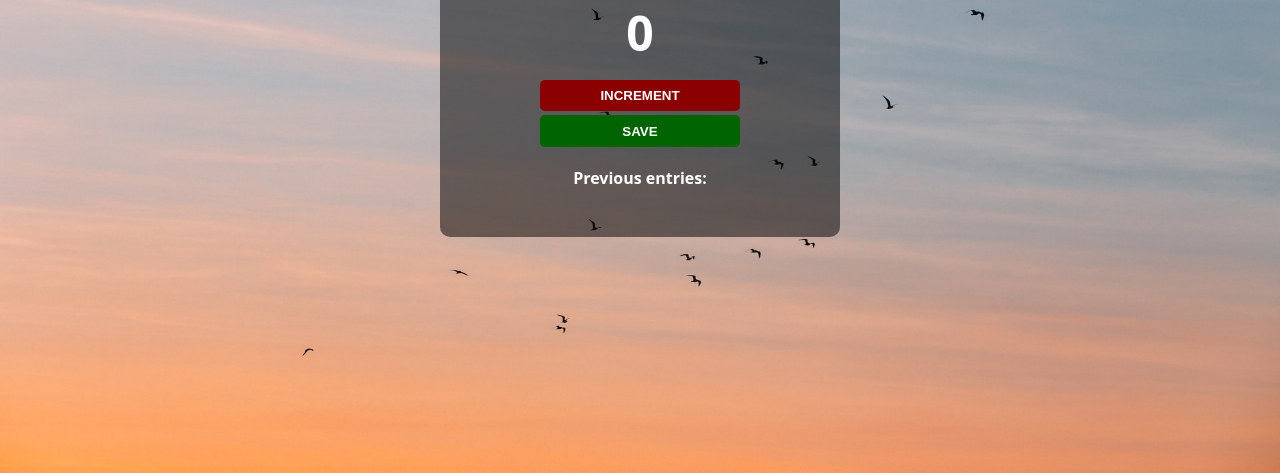
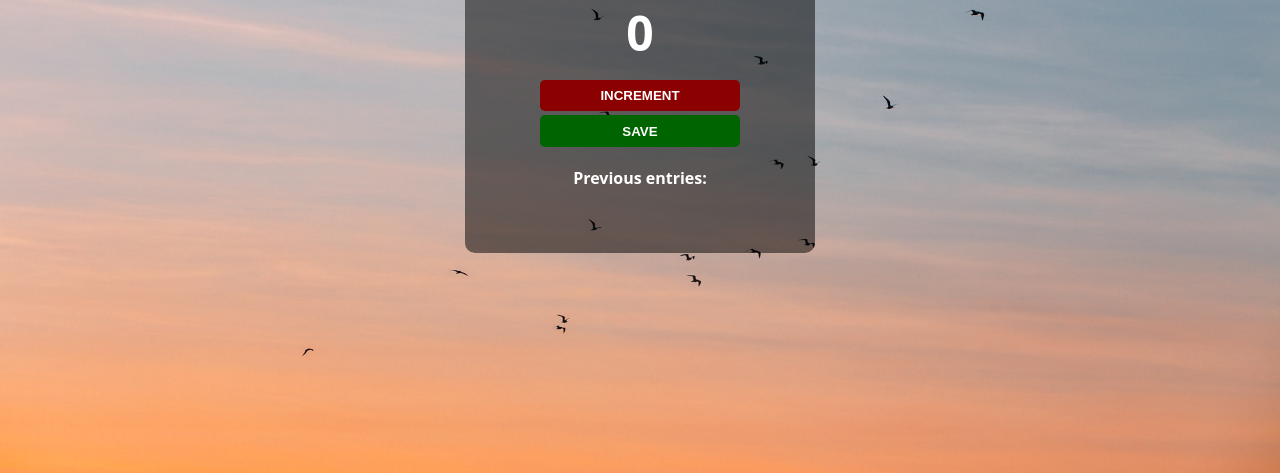
Before and after one commit to blehhh13/Bird-Counter-App, a plain HTML site: page index.html in a window 1280 px wide. Shown: the part 343-816 px from the top of the page. Drawn offline with Linux system fonts and the light colour scheme.

Commit message:
Minor changes

```diff
--- a/style.css
+++ b/style.css
@@ -3,17 +3,32 @@ body {
   background-size: cover;
   background-repeat: no-repeat;
   background-position: center;
+
   font-family: Cantarell, "Open Sans", "Helvetica Neue", sans-serif;
   font-weight: bold;
   text-align: center;
+
   min-height: 100vh;
-
   display: flex;
   flex-direction: column;
   justify-content: center;
   align-items: center;
 
+  overflow: hidden;
   color: white;
+}
+
+.container {
+  width: 80%;
+  max-width: 350px;
+}
+
+.content {
+  background-color: rgba(0, 0, 0, 0.5);
+  padding: 2em 1em;
+  margin: 0 auto;
+  padding: 3em 0;
+  border-radius: 10px;
 }
 
 h1 {
@@ -23,6 +38,12 @@ h1 {
 h2 {
   font-size: 3rem;
   margin: 0.3em 0;
+}
+
+.buttons {
+  display: flex;
+  flex-direction: column;
+  align-items: center;
 }
 
 button {
@@ -49,23 +70,3 @@ button:hover {
 #save-btn {
   background: darkgreen;
 }
-
-.container {
-  width: 80%;
-  max-width: 400px;
-}
-
-.content {
-  background-color: rgba(0, 0, 0, 0.5);
-  padding: 2em 1em;
-  margin: 0 auto;
-  /* background-color: black;
-  opacity: 0.5; */
-  border-radius: 10px;
-}
-
-.buttons {
-  display: flex;
-  flex-direction: column;
-  align-items: center;
-}
```
